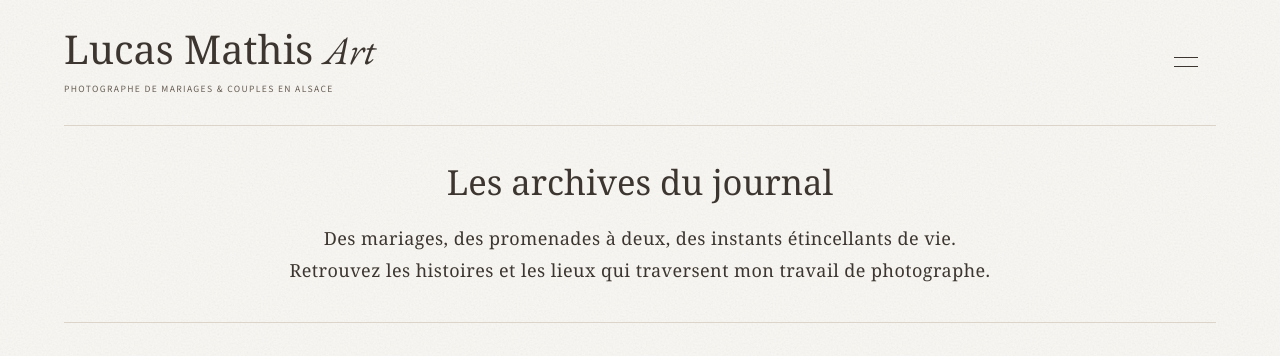
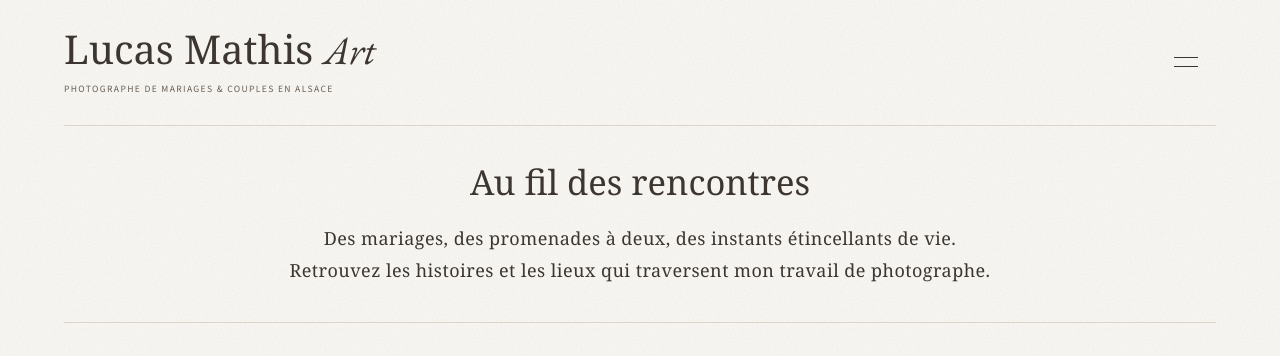
Before and after one commit to lucathis67/lucathis67.github.io, a Jekyll site: the page built from archives.html, in a window 1280 px wide. Shown: the top 356 px of the page. Built offline with Jekyll 4.4.1, drawn with Linux system fonts in a browser that asks for light colours; some web fonts are replaced.

Commit message:
edito page archives

```diff
--- a/archives.html
+++ b/archives.html
@@ -9,7 +9,7 @@ page_script: /assets/js/archive.js
 {% assign categories = articles | map: 'category' | compact | uniq | sort %}
 <div class="article-archive" data-archive>
   <div class="page-introduction">
-    <h1 class="page-title">Les archives du journal</h1>
+    <h1 class="page-title">Au fil des rencontres</h1>
     <p>Des mariages, des promenades à deux, des instants étincellants de vie. Retrouvez les histoires et les lieux qui traversent mon travail de photographe.</p>
   </div>
 
```
